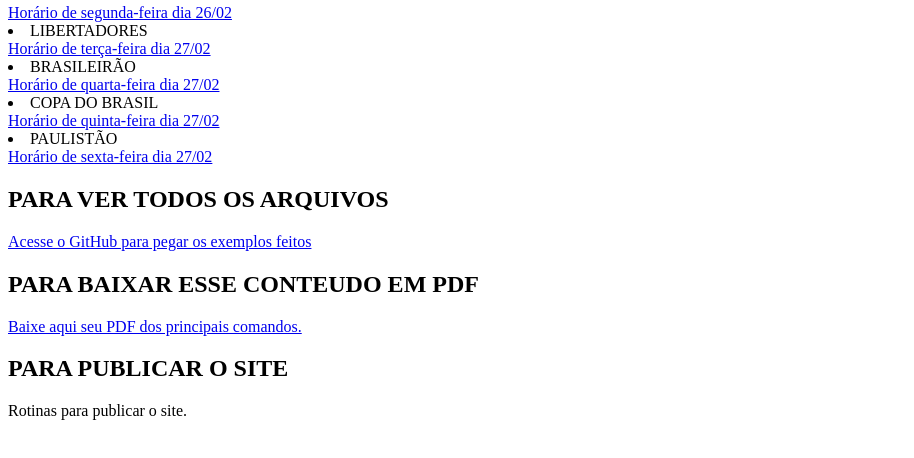
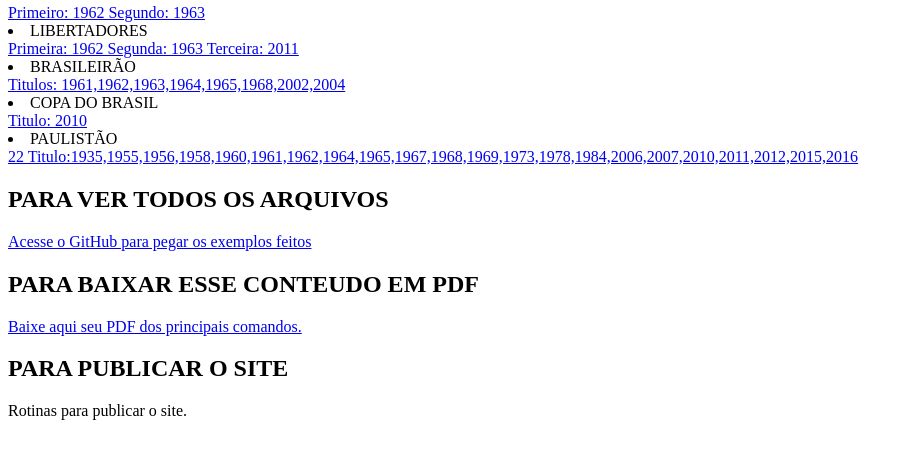
Before and after one commit to FuraBloqueio/ERICHSITE-2024, a plain HTML site: page index.html in a window 1280 px wide. Shown: the part 146-604 px from the top of the page, without its empty margins (0-914 px from the left). Drawn offline with Linux system fonts and the light colour scheme.

Commit message:
Update index.html

```diff
--- a/index.html
+++ b/index.html
@@ -20,19 +20,19 @@
 
 
         <li>MUNDIAL</li>
-        <a href="segunda.html" target="_blank">Horário de segunda-feira dia 26/02</a>
+        <a href="segunda.html" target="_blank">Primeiro: 1962 Segundo: 1963</a>
 
         <li>LIBERTADORES</li>
-        <a href="terca.html" target="_blank">Horário de terça-feira dia 27/02</a>
+        <a href="terca.html" target="_blank">Primeira: 1962 Segunda: 1963 Terceira: 2011</a>
 
         <li>BRASILEIRÃO</li>
-        <a href="quarta.html" target="_blank">Horário de quarta-feira dia 27/02</a>
+        <a href="quarta.html" target="_blank">Titulos: 1961,1962,1963,1964,1965,1968,2002,2004</a>
 
         <li>COPA DO BRASIL</li>
-        <a href="quinta.html" target="_blank">Horário de quinta-feira dia 27/02</a>
+        <a href="quinta.html" target="_blank">Titulo: 2010</a>
 
         <li>PAULISTÃO</li>
-        <a href="sexta.html" target="_blank">Horário de sexta-feira dia 27/02</a>
+        <a href="sexta.html" target="_blank">22 Titulo:1935,1955,1956,1958,1960,1961,1962,1964,1965,1967,1968,1969,1973,1978,1984,2006,2007,2010,2011,2012,2015,2016</a>
 
     </ol>
     <h2> PARA VER TODOS OS ARQUIVOS</h2>
```
